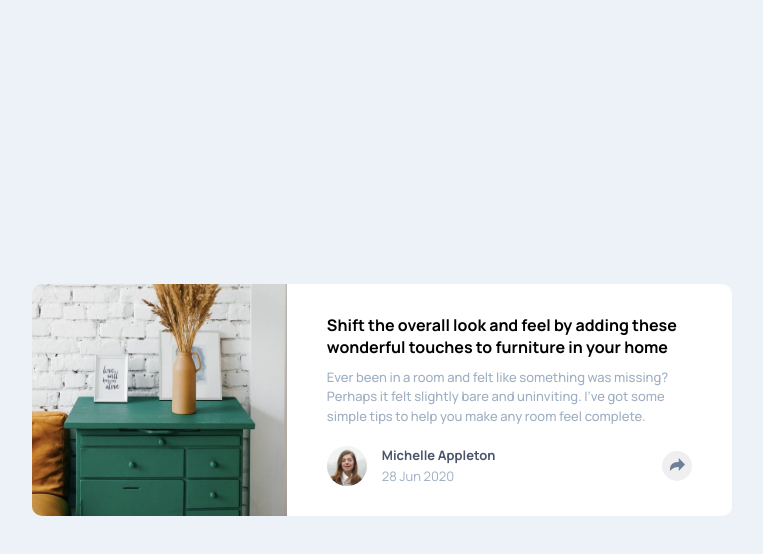
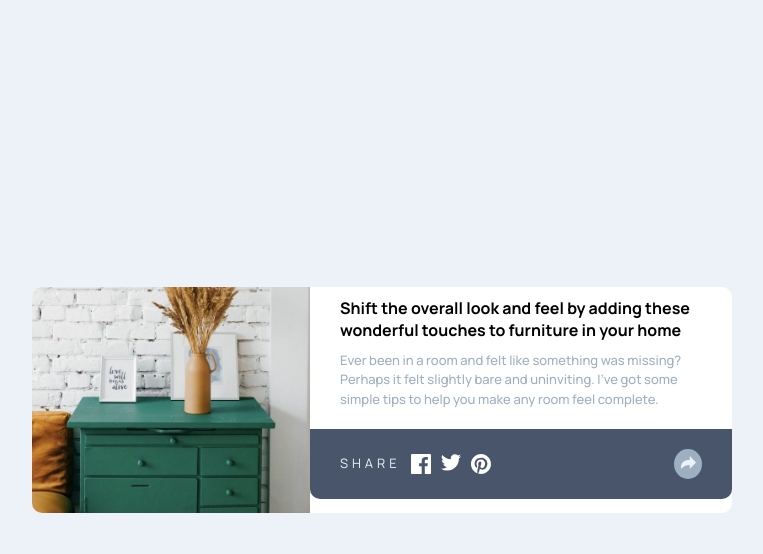
Before and after one commit to Odiesta/article-preview-component, a website: page index.html in a window 1280 px wide. Both pictures are taken after a click on the button 935 px from the left and 466 px from the top of the page. Shown: the whole page, without its empty margins (258-1021 px from the left). Drawn offline with Linux system fonts and the light colour scheme.

Commit message:
Add article profile share functionality and styles
- Implement share button with toggle functionality
- Add share popup with social media links
- Update styles for article profile and share button
- Include new SVG icon for share button

```diff
--- a/index.html
+++ b/index.html
@@ -42,8 +42,8 @@
             you make any room feel complete.
           </p>
         </div>
-        <div class="article__profile">
-          <div class="article__profile-wrapper">
+        <div class="article__profile" id="article__profile">
+          <div class="article__profile-wrapper" id="article__profile-wrapper">
             <img
               src="images/avatar-michelle.jpg"
               alt="Michelle Image"
@@ -55,13 +55,42 @@
             </div>
           </div>
 
-          <button class="article__profile-share-btn">
+          <button
+            class="article__profile-share-btn"
+            id="article__profile-share-btn"
+          >
             <img
               class="article__profile-share-btn-img"
+              id="article__profile-share-btn-img"
               src="images/icon-share.svg"
               alt=""
             />
           </button>
+
+          <div class="article__profile-popup" id="article__profile-popup">
+            <p class="article__profile-popup-text">SHARE</p>
+            <a href="#" class="article__profile-popup-link">
+              <img
+                src="images/icon-facebook.svg"
+                alt="Facebook"
+                class="article__profile-popup-img"
+              />
+            </a>
+            <a href="#" class="article__profile-popup-link">
+              <img
+                src="images/icon-twitter.svg"
+                alt="Twitter"
+                class="article__profile-popup-img"
+              />
+            </a>
+            <a href="#" class="article__profile-popup-link">
+              <img
+                src="images/icon-pinterest.svg"
+                alt="Pinterest"
+                class="article__profile-popup-img"
+              />
+            </a>
+          </div>
         </div>
       </main>
     </div>
@@ -71,5 +100,7 @@
       <a href="https://www.frontendmentor.io?ref=challenge">Frontend Mentor</a>.
       Coded by <a href="#">Your Name Here</a>.
     </footer> -->
+
+    <script src="script.js"></script>
   </body>
 </html>
--- a/sass/_article.scss
+++ b/sass/_article.scss
@@ -29,7 +29,6 @@
   }
 
   &__content {
-    padding: 3rem 4rem;
   }
 
   &__text-container {
@@ -37,6 +36,8 @@
 
   &__title {
     font-size: 1.6rem;
+    margin-top: 1rem;
+    padding: 0 3rem;
   }
 
   &__description {
@@ -44,17 +45,31 @@
     line-height: 1.5;
     color: v.$grayish-blue;
     font-weight: v.$font-medium;
+    padding: 0 3rem;
   }
 
   &__profile {
     margin-top: 2rem;
     display: flex;
+    flex-direction: row;
     align-items: center;
     justify-content: space-between;
+    // background-color: v.$very-dark-grayish-blue;
+    border-radius: 0 0 1rem 1rem;
+    padding: 2rem 3rem;
+  }
+
+  &__profile--active {
+    background-color: v.$very-dark-grayish-blue;
   }
 
   &__profile-wrapper {
     display: flex;
+    order: 1;
+  }
+
+  &__profile-wrapper--active {
+    display: none;
   }
 
   &__profile-img {
@@ -83,8 +98,38 @@
     height: 3rem;
     border: none;
     cursor: pointer;
+    order: 2;
+  }
+
+  &__profile-share-btn--active {
+    background-color: v.$grayish-blue;
   }
 
   &__profile-share-btn-img {
+    fill: #fff;
+  }
+
+  &__profile-popup {
+    display: none;
+    gap: 1rem;
+    border-radius: 0 0 1rem 1rem;
+    width: 100%;
+    order: 1;
+  }
+
+  &__profile-popup--active {
+    display: flex;
+  }
+
+  &__profile-popup-text {
+    color: v.$light-grayish-blue;
+    letter-spacing: 4px;
+  }
+  &__profile-popup-link {
+  }
+  &__profile-popup-img {
+    display: flex;
+    align-items: center;
+    justify-content: center;
   }
 }
--- /dev/null
+++ b/script.js
@@ -0,0 +1,38 @@
+const articleProfile = document.getElementById("article__profile");
+const articleProfileWrapper = document.getElementById(
+  "article__profile-wrapper",
+);
+const articleProfileShareBtn = document.getElementById(
+  "article__profile-share-btn",
+);
+const articleProfileShareBtnImg = document.getElementById(
+  "article__profile-share-btn-img",
+);
+const articleProfilePopup = document.getElementById("article__profile-popup");
+
+articleProfileShareBtn.addEventListener("click", function () {
+  articleProfile.classList.toggle("article__profile--active");
+  articleProfileWrapper.classList.toggle("article__profile-wrapper--active");
+  articleProfilePopup.classList.toggle("article__profile-popup--active");
+  articleProfileShareBtn.classList.toggle("article__profile-share-btn--active");
+
+  if (articleProfileShareBtnImg.src.includes("images/icon-share.svg")) {
+    articleProfileShareBtnImg.src = "images/icon-share-white.svg";
+  } else {
+    articleProfileShareBtnImg.src = "images/icon-share.svg";
+  }
+});
+
+/*
+
+Step
+1. When articleProfileShareBtn clicked add class to hide articleProfileWrapper
+2. Change articleProfile background-color to very-dark-grayish-blue
+3. change articleProfilePopup display to block
+
+when articleProfileShareBtn clicked again
+
+1. change articleProfilePopup display to block to none
+2. remove hidden class on articleProfileShareBtn
+3. change articleProfile background-color to white
+*/
```
Also changed, not shown: images/icon-share-white.svg (added), style/main.css, 1 other file.
